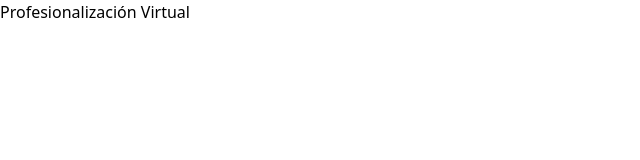
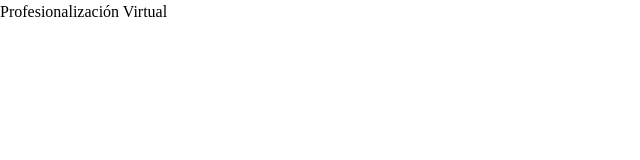
Before and after one commit to esflowers/the-company, a Next.js app: page / in a window 1280 px wide. Shown: the top 160 px of the page, without its empty margins (0-640 px from the left). Built offline with nearby package versions, Linux system fonts and the light colour scheme.

Commit message:
add fonts and primary palette

```diff
--- a/tailwind.config.ts
+++ b/tailwind.config.ts
@@ -9,8 +9,25 @@ export default {
   theme: {
     extend: {
       colors: {
-
+        'primary': {
+					'50': '#fafafa',
+					'100': '#f3f4f4',
+					'200': '#e3e4e4',
+					'300': '#d3d4d4',
+					'400': '#a3a4a4',
+					'500': '#737474',
+					'600': '#535454',
+					'700': '#3a3a3a',
+					'800': '#232323',
+					'900': '#131414',
+					'950': '#030404',
+				},
       },
+      fontFamily: {
+        brand: ["var(--brand)", 'system-ui', 'sans-serif'],
+        sans: ["var(--sans)", 'system-ui', 'sans-serif'],
+        mono: ["var(--mono)", 'Courier', 'monospace'],
+      }
     },
   },
   plugins: [],
```
